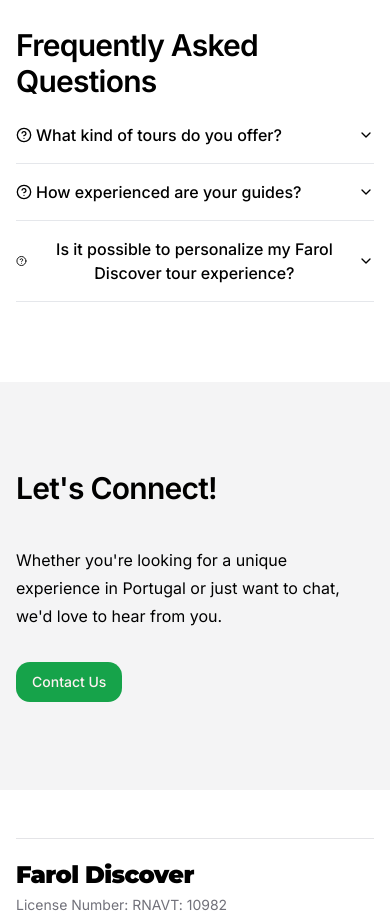
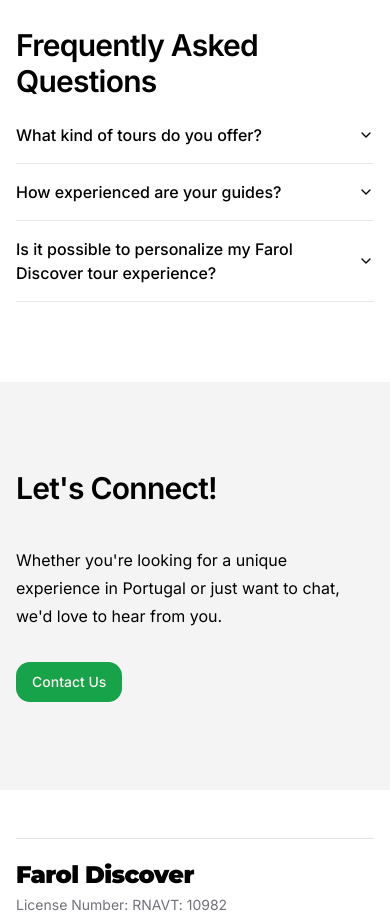
Before and after one commit to jrparente/farol-discover, a Next.js app: page /about-us in a window 390 px wide. Shown: the part 1160-2080 px from the top of the page. Built offline with nearby package versions, Linux system fonts and the light colour scheme.

Commit message:
Fixed text-alignment in About Us Faqs

```diff
--- a/app/(routes)/about-us/components/about-faq.tsx
+++ b/app/(routes)/about-us/components/about-faq.tsx
@@ -18,11 +18,14 @@
           {faq.map((question, index) => (
             <AccordionItem value={`item-${index}`} key={index}>
               <AccordionTrigger>
-                <div className="flex items-center">
-                  <HelpCircle className="w-4 h-4 mr-1" /> {question.title}
+                <div className="flex items-center text-left">
+                  <HelpCircle className="w-4 h-4 mr-1 hidden sm:inline-block" />{" "}
+                  {question.title}
                 </div>
               </AccordionTrigger>
-              <AccordionContent>{question.question}</AccordionContent>
+              <AccordionContent>
+                <p className="text-left">{question.question}</p>
+              </AccordionContent>
             </AccordionItem>
           ))}
         </Accordion>
```
